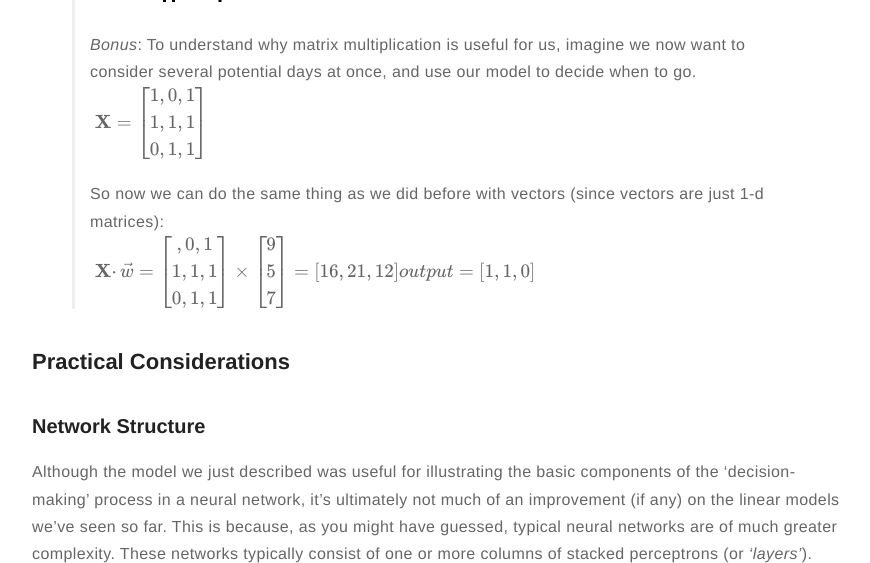
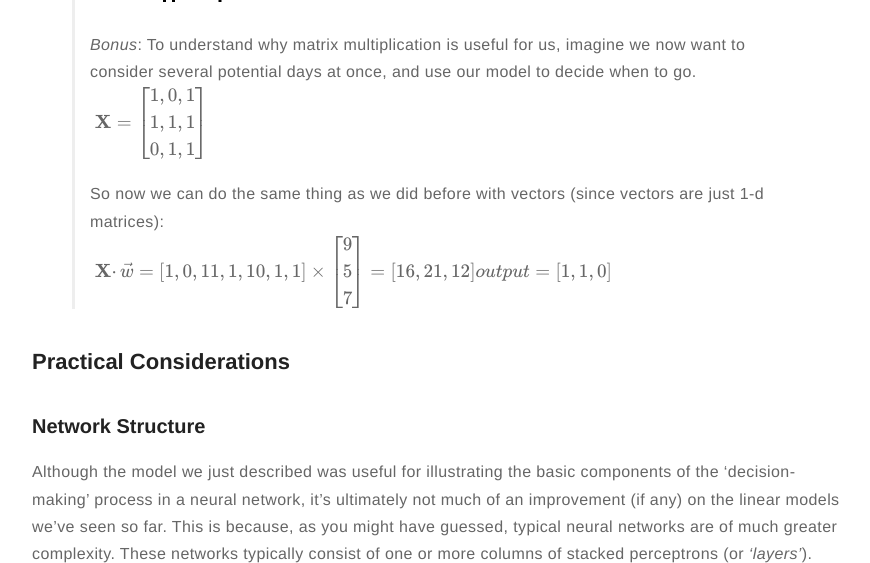
Before and after one commit to meccaLeccaHi/meccaLeccaHi.github.io, a Jekyll site: the page built from _posts/2018-10-30-neural_nets-tensorflow.md, in a window 1280 px wide and 900 px high, scrolled down 7588 px, cut to the strip 0-563 px from the top of the window. Shown: the whole strip, without its empty margins (203-1073 px from the left). Built offline with Jekyll 4.4.1, drawn with Linux system fonts in a browser that asks for light colours; formulas are drawn with MathJax 3; comment, search, counter and statistics services are not loaded.

Commit message:
adding text

```diff
--- a/_posts/2018-10-30-neural_nets-tensorflow.md
+++ b/_posts/2018-10-30-neural_nets-tensorflow.md
@@ -251,7 +251,7 @@
 >
 > So now we can do the same thing as we did before with vectors (since vectors are just 1-d matrices):
 >$$\begin{equation*}
-    \ \mathbf{X} \cdotp \vec{w} = \left[\begin{array}1,0,1\\1,1,1\\0,1,1\end{array} \right]
+    \ \mathbf{X} \cdotp \vec{w} = [1,0,1\\1,1,1\\0,1,1]
     \times \left[\begin{array}{c} 9 \\ 5 \\ 7 \end{array} \right] =
 	[\begin{array}{c} 16, 21, 12 \end{array}] \\
      output=[\begin{array}{c} 1, 1, 0 \end{array}]
```
